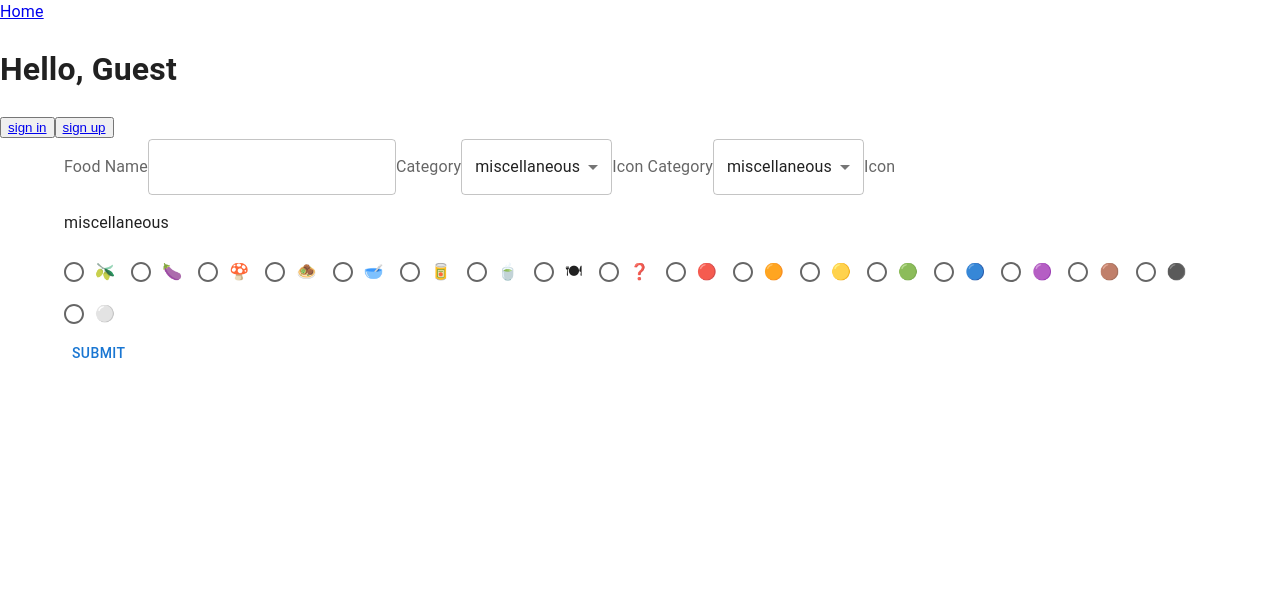
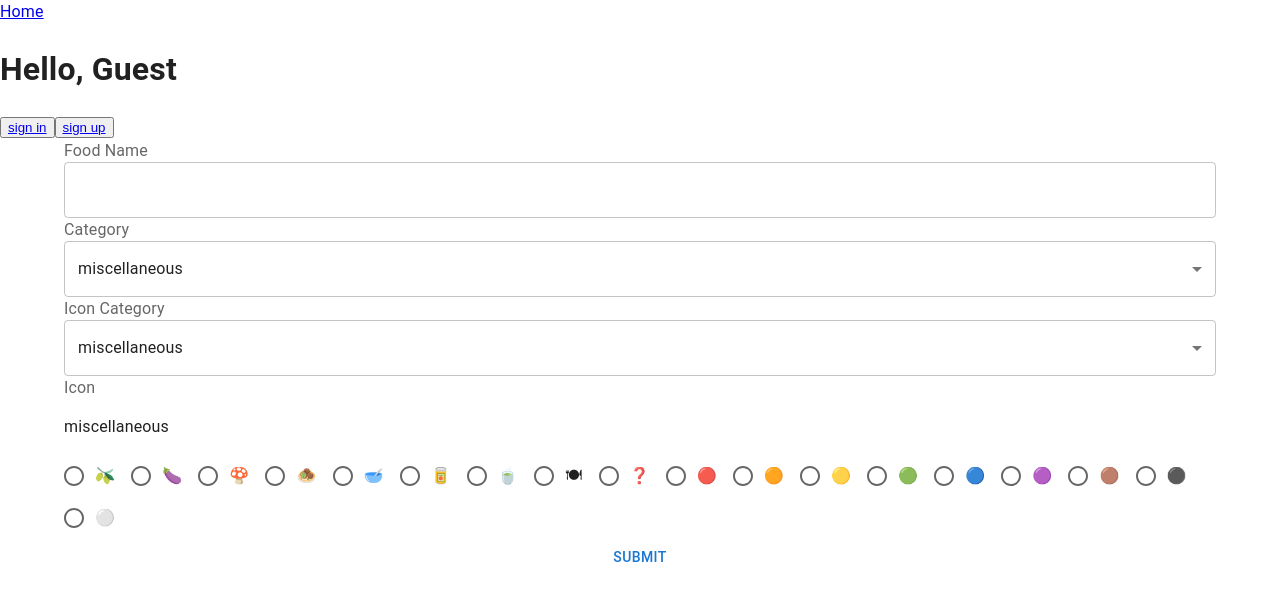
Before and after one commit to hphilpotts/veg-app-frontend-2.0, a React (Vite) app: page /addNewFood in a window 1280 px wide. Shown: the top 600 px of the page. Built offline with nearby package versions, Linux system fonts and the light colour scheme.

Commit message:
Installed uuid and updated FoodCreate.jsx, added Stack from MUI

```diff
--- a/package.json
+++ b/package.json
@@ -18,7 +18,8 @@
     "axios": "^1.6.0",
     "react": "^18.2.0",
     "react-dom": "^18.2.0",
-    "react-router-dom": "^6.17.0"
+    "react-router-dom": "^6.17.0",
+    "uuid": "^9.0.1"
   },
   "devDependencies": {
     "@types/react": "^18.2.15",
--- a/src/pages/FoodCreate.jsx
+++ b/src/pages/FoodCreate.jsx
@@ -1,4 +1,7 @@
 import React, { useContext, useState } from 'react'
+
+import { v4 as uuid } from 'uuid'
+
 import { FormControl } from '@mui/base'
 import { Button, Container, FormLabel, FormControlLabel, MenuItem, Radio, RadioGroup, Select, TextField } from '@mui/material'
 
@@ -8,6 +11,7 @@ import { convertEmoji as emoji } from '../utils/emojiHelpers'
 import { foodItemCategories, createFoodItem } from '../utils/foodHelpers'
 
 import foodEmojis from '../assets/data/emojiTree.json'
+import { Stack } from '@mui/system'
 
 export const FoodAdd = () => {
 
@@ -44,12 +48,13 @@ export const FoodAdd = () => {
   const currentIconObject = foodEmojis[iconGroup]
 
   const iconOptions = Object.keys(currentIconObject).map(item => (
-    <FormControlLabel value={item} key={item} control={<Radio />} label={emoji(currentIconObject[item])} />
+    <FormControlLabel value={item} key={uuid()} control={<Radio />} label={emoji(currentIconObject[item])} />
   ))
 
   return (
-    <Container>
-      <FormControl>
+    <Container sx={{ display: 'flex', flexDirection: 'column' }}>
+      <FormControl sx={{ display: 'flex', flexDirection: 'row' }}>
+        <Stack>
           <FormLabel>Food Name</FormLabel>
           <TextField id='food-name-text-field' name='name' onChange={changeHandler} value={formInput.name}></TextField>
           <FormLabel>Category</FormLabel>
@@ -58,8 +63,8 @@ export const FoodAdd = () => {
             value={formInput.category}
             onChange={changeHandler}
           >
-          {foodItemCategories.map((category, ix) => (
-            <MenuItem value={category} key={category + ix}>{category}</MenuItem>
+            {foodItemCategories.map(category => (
+              <MenuItem value={category} key={uuid()}>{category}</MenuItem>
             ))}
           </Select>
           <FormLabel>Icon Category</FormLabel>
@@ -85,6 +90,7 @@ export const FoodAdd = () => {
           </RadioGroup>
 
           <Button type='submit' onClick={submitHandler}>submit</Button>
+        </Stack>
       </FormControl>
     </Container>
   )
```
Also changed, not shown: 1 other file (tests, documents, lock files or other folders). Lines whose indentation alone changed are shown as unchanged.
